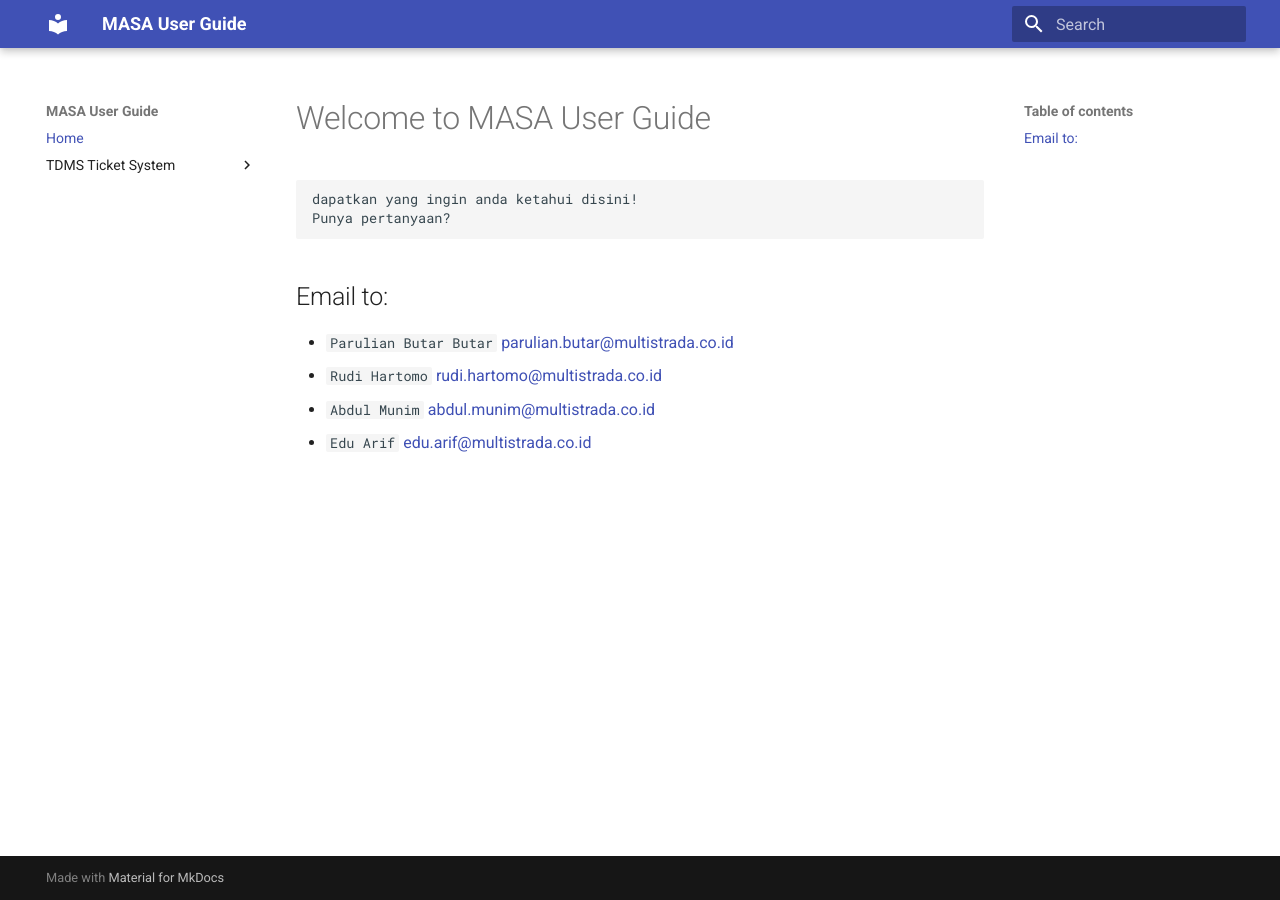
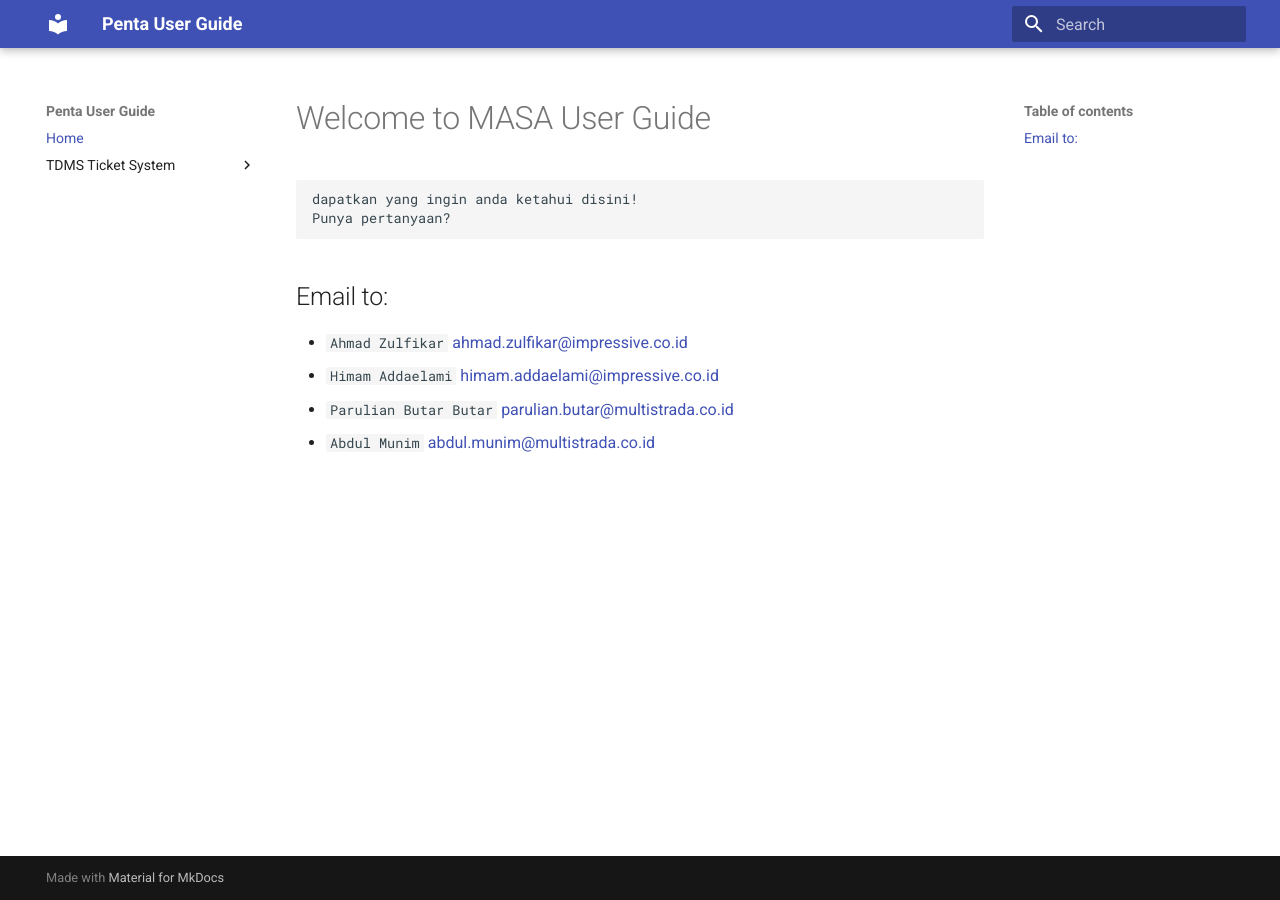
Before and after one commit to user-guide/user-guide, an MkDocs documentation site: the page built from docs/index.md, in a window 1280 px wide. Built offline with MkDocs 1.6.1 and Material for MkDocs 9.7.7, drawn with Linux system fonts in a browser that asks for light colours.

Commit message:
update userguide

```diff
--- a/docs/index.md
+++ b/docs/index.md
@@ -3,7 +3,7 @@
 	dapatkan yang ingin anda ketahui disini!
 	Punya pertanyaan?
 ## Email to:
+* `Ahmad Zulfikar` [ahmad.zulfikar@impressive.co.id](mailto:ahmad.zulfikar@impressive.co.id)
+* `Himam Addaelami` [himam.addaelami@impressive.co.id](mailto:himam.addaelami@impressive.co.id)
 * `Parulian Butar Butar` [parulian.butar@multistrada.co.id](mailto:parulian.butar@multistrada.co.id)
-* `Rudi Hartomo` [rudi.hartomo@multistrada.co.id](mailto:rudi.hartomo@multistrada.co.id)
 * `Abdul Munim` [abdul.munim@multistrada.co.id](mailto:abdul.munim@multistrada.co.id)
-* `Edu Arif` [edu.arif@multistrada.co.id](mailto:edu.arif@multistrada.co.id)
--- a/mkdocs.yml
+++ b/mkdocs.yml
@@ -1,4 +1,4 @@
-site_name: MASA User Guide
+site_name: Penta User Guide
 theme:
   name: 'material'
 nav:
```
Also changed, not shown: docs/ticket_system_registration.md (+2 -1 lines), site/404.html, site/index.html, site/search/search_index.json, site/sitemap.xml, site/ticket_system_admin/index.html, site/ticket_system_registration/index.html, site/ticket_system_technician/index.html, site/ticket_system_user/index.html, 1 other file.
